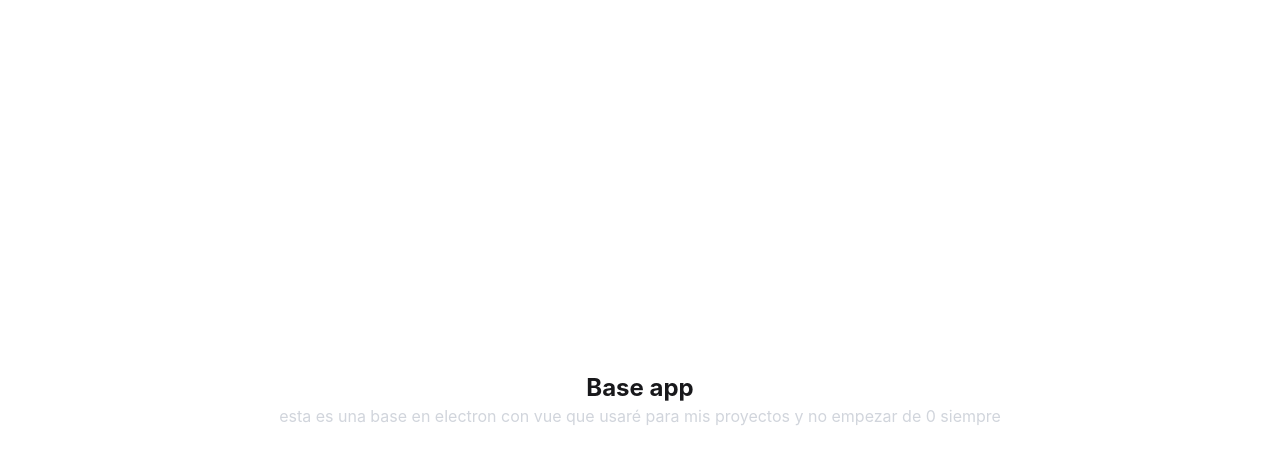
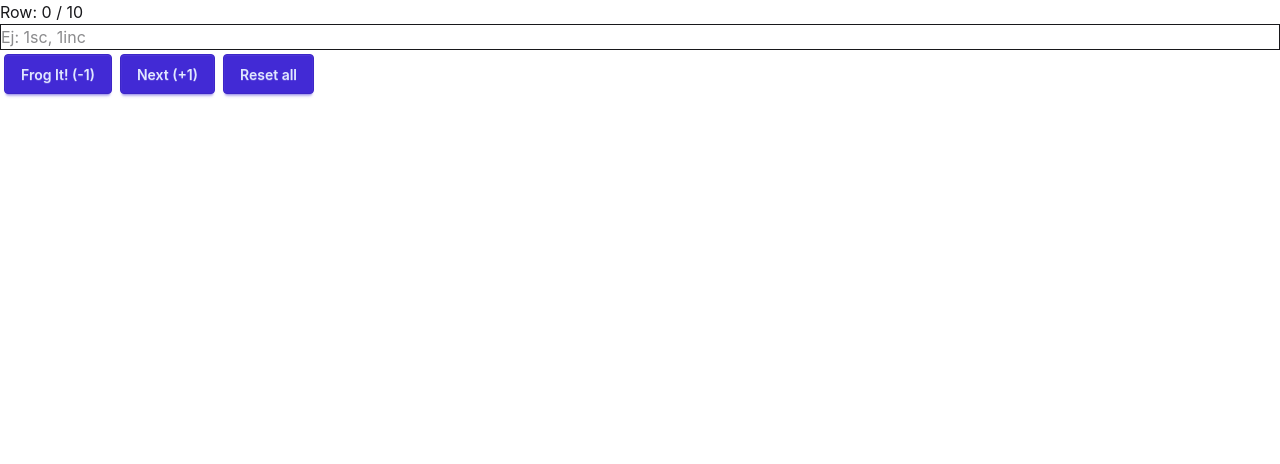
Before and after one commit to DulceNev/frog-counter, a Vue app: page / in a window 1280 px wide. Shown: the top 464 px of the page. Built offline with nearby package versions, Linux system fonts and the light colour scheme.

Commit message:
se agrego la funcionalidad basica de un contador basico para empezar el proyecto

```diff
--- a/src/App.vue
+++ b/src/App.vue
@@ -1,11 +1,39 @@
+<script setup>
+import { ref } from 'vue';
+
+  const count = ref(0)
+  const target = ref(10)
+  const stitchGuide = ref('')
+
+  const increment = () => {
+    if (count.value < target.value) {
+      count.value++
+    }
+  }
+
+  const frogIt = () => {
+    if (count.value > 0) {
+      count.value--
+    }
+  }
+
+  const reset = () => {
+    count.value = 0
+  }
+
+
+</script>
+
 <template>
-  <div class="flex flex-col items-center justify-center h-screen p-4">
-    <h1 class="text-2xl font-bold">Base app</h1>
-    <p class="text-gray-300 text-center">esta es una base en electron con vue que usaré para mis proyectos y no empezar de 0 siempre</p>
+  <div>
+    <p>Row: {{ count }} / {{ target }}</p>
+
+
+    <input class="w-full border-1" v-model="stitchGuide" placeholder="Ej: 1sc, 1inc" />
+
+    <button class="btn btn-primary m-1" @click="frogIt">Frog It! (-1)</button>
+    <button class="btn btn-primary m-1" @click="increment">Next (+1)</button>
+    <button class="btn btn-primary m-1" @click="reset">Reset all</button>
 
   </div>
 </template>
-
-<script setup>
-
-</script>
--- a/src/main.js
+++ b/src/main.js
@@ -9,9 +9,10 @@
 const createWindow = () => {
   // Create the browser window.
   const mainWindow = new BrowserWindow({
-    width: 600,
-    height: 600,
+    width: 350,
+    height: 350,
     autoHideMenuBar: true,
+    resizable: false,
     // poner transparente
     // backgroundColor: '#00000000',
     // backgroundMaterial: 'acrylic',
```
Also changed, not shown: 1 other file (tests, documents, lock files or other folders).
